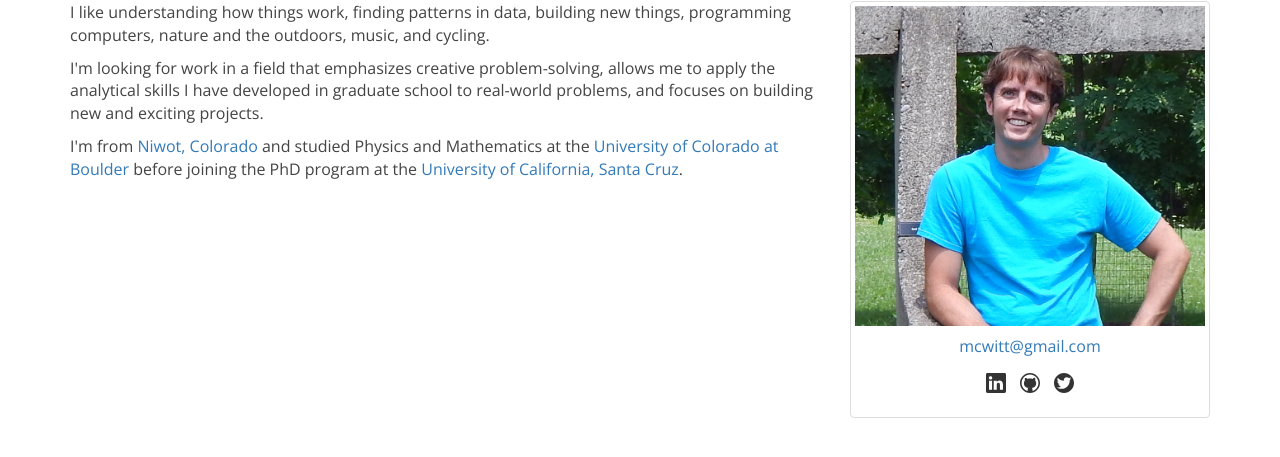
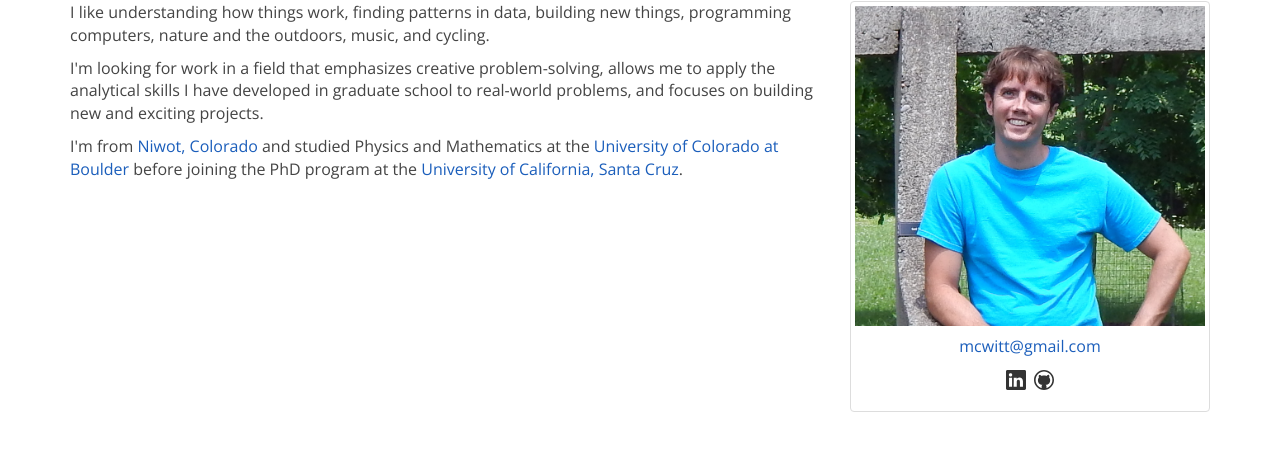
Before and after one commit to mcwitt/mcwitt.github.io, a Jekyll site: the page built from index.html, in a window 1280 px wide. Shown: the part 399-856 px from the top of the page. Built offline with Jekyll 4.4.1, drawn with Linux system fonts in a browser that asks for light colours; nearby versions of some CDN libraries.

Commit message:
Tweak and cleanup.
- remove unused styles
- increase font weight

```diff
--- a/_includes/head.html
+++ b/_includes/head.html
@@ -7,7 +7,7 @@
     <link rel="canonical" href="{{ page.url | replace:'index.html','' | prepend: site.baseurl | prepend: site.url }}">
 
     <!-- Fonts -->
-    <link href='http://fonts.googleapis.com/css?family=Open+Sans:300,300italic,400,600,800' rel='stylesheet' type='text/css'>
+    <link href='http://fonts.googleapis.com/css?family=Open+Sans:300,400,400italic,600,800' rel='stylesheet' type='text/css'>
 
     <!-- Bootstrap -->
     <link rel="stylesheet" href="https://maxcdn.bootstrapcdn.com/bootstrap/3.3.1/css/bootstrap.min.css">
--- a/css/style.sass
+++ b/css/style.sass
@@ -6,18 +6,22 @@ $color-hl-light: lighten($color-hl, 50%)
 $color-fg: #333
 $color-fg-light: #444
 
-$weight-normal: 300
-$weight-bold: 600
-
 body
   color: $color-fg-light
   font-family: 'Open Sans', sans-serif
   font-size: 16px
-  font-weight: $weight-normal
+
+  a
+    color: $color-hl
+
+    &:hover
+      color: $color-hl
+      text-decoration: underline
+
 
   h1, h2, h3
     color: $color-fg
-    font-weight: $weight-normal
+    font-weight: 300
 
 .visuallyhidden
   border: 0
@@ -37,14 +41,14 @@ body
 .social-icon
   width: 20px
   height: 20px
-  margin: 5px
+  margin: 2px
 
   path
     fill: $color-fg
 
   &:hover
     path
-      fill: black
+      fill: $color-hl
 
 .fancy-header
   color: $color-hl-light
@@ -66,14 +70,17 @@ body
     border: none
     color: $color-fg
     background-color: $color-hl-light
-    font-weight: $weight-normal
     box-shadow: 0 1px 1px darken($color-hl, 30%)
 
     &:hover
       background-color: white
 
 .publist
-  .me
-    font-weight: $weight-normal
+  a
+    color: $color-fg
+
   .title
-    font-style: italic
+    &:before
+      content: open-quote
+    &:after
+      content: close-quote
```
Also changed, not shown: _data/social-icons.yaml (+6 -3 lines).
